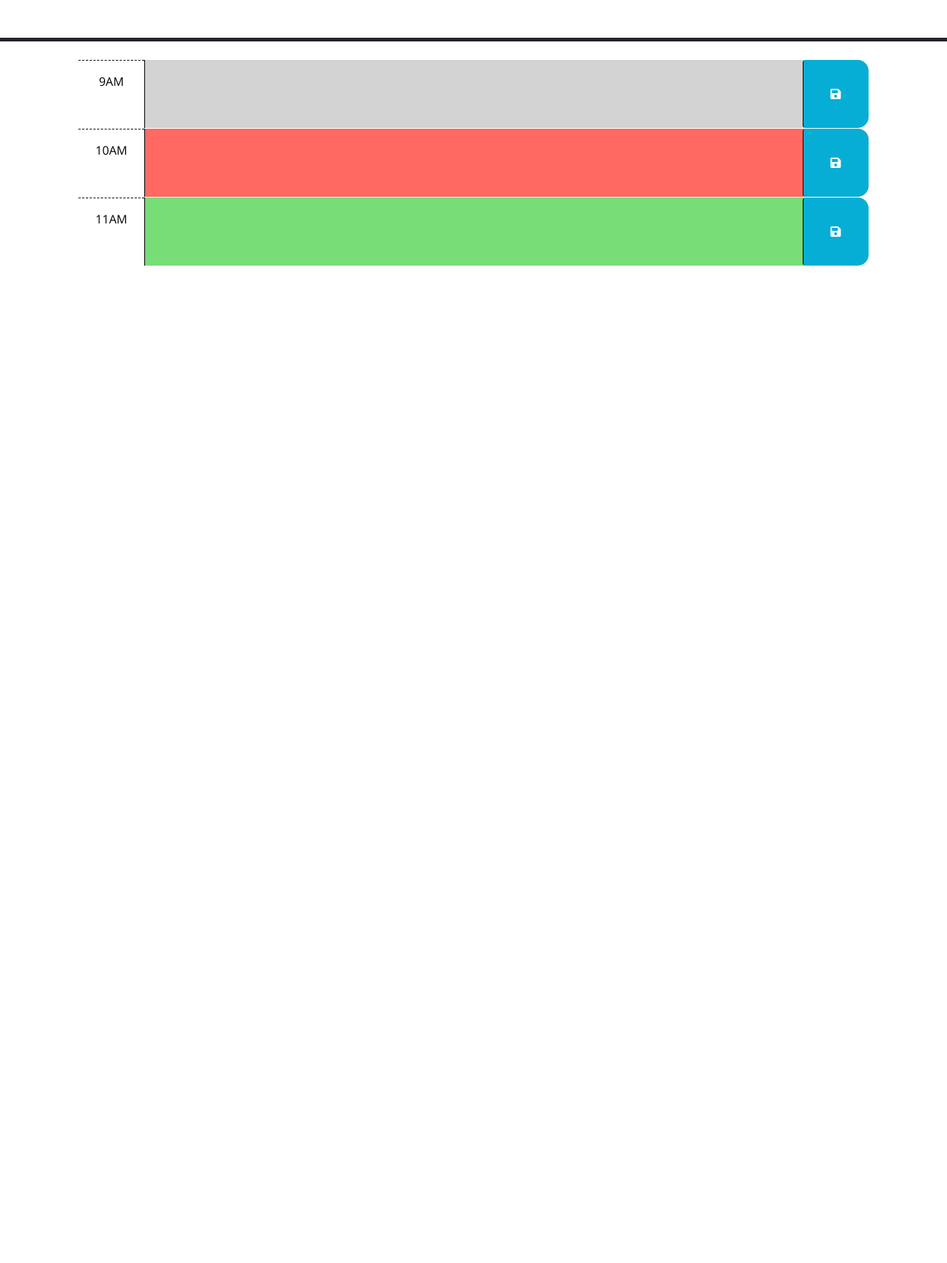
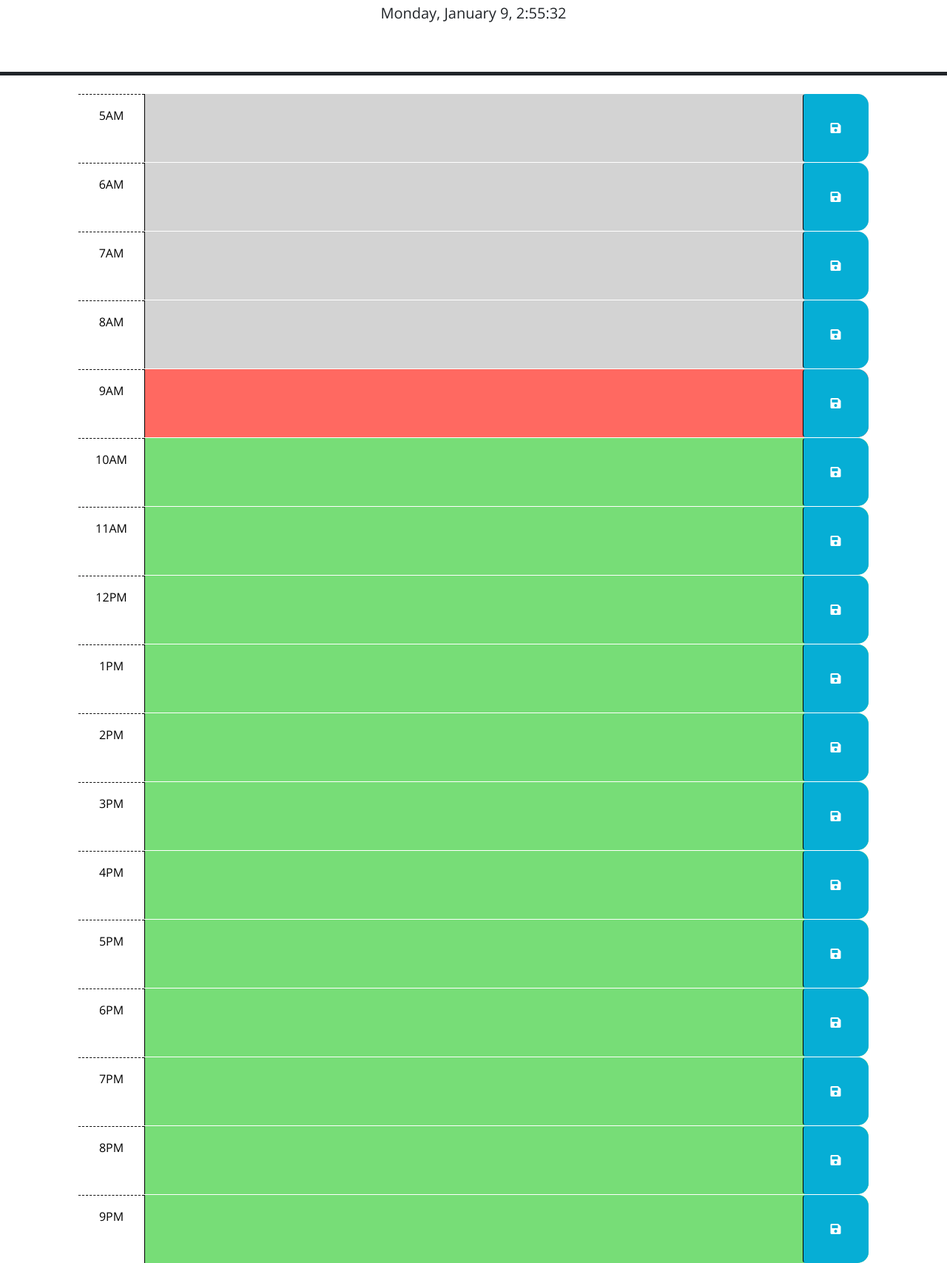
Before and after one commit to JacobStudstill/Daily-Planner, a plain HTML site: page index.html in a window 1280 px wide. Shown: the part 176-1883 px from the top of the page at 74% size. Before the commit the page ends 800 px from the top, so only its background shows below. Drawn offline with nearby package versions, Linux system fonts and the light colour scheme.

Commit message:
Added time to header and added interval function to update time

```diff
--- a/assets/script.js
+++ b/assets/script.js
@@ -1,7 +1,17 @@
 // Wrap all code that interacts with the DOM in a call to jQuery to ensure that
 // the code isn't run until the browser has finished rendering all the elements
 // in the html.
+
+//Display current time in header
+var today = dayjs();
+$('#currentDay').text(today.format('dddd, MMMM D, h:mm:ss'));
+
+//Update page every second so time is current
+
 $(function () {
+
+  var today = dayjs();
+
   // TODO: Add a listener for click events on the save button. This code should
   // use the id in the containing time-block as a key to save the user input in
   // local storage. HINT: What does `this` reference in the click listener
--- a/index.html
+++ b/index.html
@@ -40,7 +40,40 @@
         -->
 
       <!-- Example of a past time block. The "past" class adds a gray background color. -->
-      <div id="hour-9" class="row time-block past">
+      <div id="hour-5" class="row time-block past">
+        <div class="col-2 col-md-1 hour text-center py-3">5AM</div>
+        <textarea class="col-8 col-md-10 description" rows="3"> </textarea>
+        <button class="btn saveBtn col-2 col-md-1" aria-label="save">
+          <i class="fas fa-save" aria-hidden="true"></i>
+        </button>
+      </div>
+
+      <div id="hour-6" class="row time-block past">
+        <div class="col-2 col-md-1 hour text-center py-3">6AM</div>
+        <textarea class="col-8 col-md-10 description" rows="3"> </textarea>
+        <button class="btn saveBtn col-2 col-md-1" aria-label="save">
+          <i class="fas fa-save" aria-hidden="true"></i>
+        </button>
+      </div>
+
+      <div id="hour-7" class="row time-block past">
+        <div class="col-2 col-md-1 hour text-center py-3">7AM</div>
+        <textarea class="col-8 col-md-10 description" rows="3"> </textarea>
+        <button class="btn saveBtn col-2 col-md-1" aria-label="save">
+          <i class="fas fa-save" aria-hidden="true"></i>
+        </button>
+      </div>
+
+      <div id="hour-8" class="row time-block past">
+        <div class="col-2 col-md-1 hour text-center py-3">8AM</div>
+        <textarea class="col-8 col-md-10 description" rows="3"> </textarea>
+        <button class="btn saveBtn col-2 col-md-1" aria-label="save">
+          <i class="fas fa-save" aria-hidden="true"></i>
+        </button>
+      </div>
+
+      <!-- Example of a a present time block. The "present" class adds a red background color. -->
+      <div id="hour-9" class="row time-block present">
         <div class="col-2 col-md-1 hour text-center py-3">9AM</div>
         <textarea class="col-8 col-md-10 description" rows="3"> </textarea>
         <button class="btn saveBtn col-2 col-md-1" aria-label="save">
@@ -48,8 +81,8 @@
         </button>
       </div>
 
-      <!-- Example of a a present time block. The "present" class adds a red background color. -->
-      <div id="hour-10" class="row time-block present">
+      <!-- Example of a future time block. The "future" class adds a green background color. -->
+      <div id="hour-10" class="row time-block future">
         <div class="col-2 col-md-1 hour text-center py-3">10AM</div>
         <textarea class="col-8 col-md-10 description" rows="3"> </textarea>
         <button class="btn saveBtn col-2 col-md-1" aria-label="save">
@@ -57,9 +90,88 @@
         </button>
       </div>
 
-      <!-- Example of a future time block. The "future" class adds a green background color. -->
       <div id="hour-11" class="row time-block future">
         <div class="col-2 col-md-1 hour text-center py-3">11AM</div>
+        <textarea class="col-8 col-md-10 description" rows="3"> </textarea>
+        <button class="btn saveBtn col-2 col-md-1" aria-label="save">
+          <i class="fas fa-save" aria-hidden="true"></i>
+        </button>
+      </div>
+
+      <div id="hour-12" class="row time-block future">
+        <div class="col-2 col-md-1 hour text-center py-3">12PM</div>
+        <textarea class="col-8 col-md-10 description" rows="3"> </textarea>
+        <button class="btn saveBtn col-2 col-md-1" aria-label="save">
+          <i class="fas fa-save" aria-hidden="true"></i>
+        </button>
+      </div>
+
+      <div id="hour-13" class="row time-block future">
+        <div class="col-2 col-md-1 hour text-center py-3">1PM</div>
+        <textarea class="col-8 col-md-10 description" rows="3"> </textarea>
+        <button class="btn saveBtn col-2 col-md-1" aria-label="save">
+          <i class="fas fa-save" aria-hidden="true"></i>
+        </button>
+      </div>
+
+      <div id="hour-14" class="row time-block future">
+        <div class="col-2 col-md-1 hour text-center py-3">2PM</div>
+        <textarea class="col-8 col-md-10 description" rows="3"> </textarea>
+        <button class="btn saveBtn col-2 col-md-1" aria-label="save">
+          <i class="fas fa-save" aria-hidden="true"></i>
+        </button>
+      </div>
+
+      <div id="hour-15" class="row time-block future">
+        <div class="col-2 col-md-1 hour text-center py-3">3PM</div>
+        <textarea class="col-8 col-md-10 description" rows="3"> </textarea>
+        <button class="btn saveBtn col-2 col-md-1" aria-label="save">
+          <i class="fas fa-save" aria-hidden="true"></i>
+        </button>
+      </div>
+
+      <div id="hour-16" class="row time-block future">
+        <div class="col-2 col-md-1 hour text-center py-3">4PM</div>
+        <textarea class="col-8 col-md-10 description" rows="3"> </textarea>
+        <button class="btn saveBtn col-2 col-md-1" aria-label="save">
+          <i class="fas fa-save" aria-hidden="true"></i>
+        </button>
+      </div>
+
+      <div id="hour-17" class="row time-block future">
+        <div class="col-2 col-md-1 hour text-center py-3">5PM</div>
+        <textarea class="col-8 col-md-10 description" rows="3"> </textarea>
+        <button class="btn saveBtn col-2 col-md-1" aria-label="save">
+          <i class="fas fa-save" aria-hidden="true"></i>
+        </button>
+      </div>
+
+      <div id="hour-18" class="row time-block future">
+        <div class="col-2 col-md-1 hour text-center py-3">6PM</div>
+        <textarea class="col-8 col-md-10 description" rows="3"> </textarea>
+        <button class="btn saveBtn col-2 col-md-1" aria-label="save">
+          <i class="fas fa-save" aria-hidden="true"></i>
+        </button>
+      </div>
+
+      <div id="hour-19" class="row time-block future">
+        <div class="col-2 col-md-1 hour text-center py-3">7PM</div>
+        <textarea class="col-8 col-md-10 description" rows="3"> </textarea>
+        <button class="btn saveBtn col-2 col-md-1" aria-label="save">
+          <i class="fas fa-save" aria-hidden="true"></i>
+        </button>
+      </div>
+
+      <div id="hour-20" class="row time-block future">
+        <div class="col-2 col-md-1 hour text-center py-3">8PM</div>
+        <textarea class="col-8 col-md-10 description" rows="3"> </textarea>
+        <button class="btn saveBtn col-2 col-md-1" aria-label="save">
+          <i class="fas fa-save" aria-hidden="true"></i>
+        </button>
+      </div>
+
+      <div id="hour-21" class="row time-block future">
+        <div class="col-2 col-md-1 hour text-center py-3">9PM</div>
         <textarea class="col-8 col-md-10 description" rows="3"> </textarea>
         <button class="btn saveBtn col-2 col-md-1" aria-label="save">
           <i class="fas fa-save" aria-hidden="true"></i>
```
